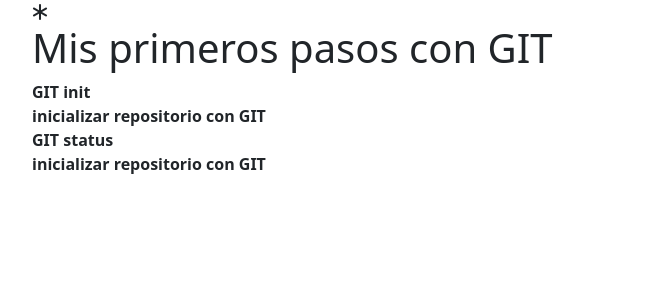
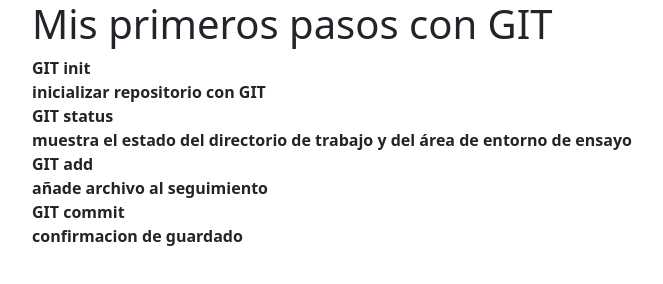
Before and after one commit to JRPT82/cheetsheet-git, a plain HTML site: page index.html in a window 1280 px wide. Shown: the whole page, without its empty margins (50-713 px from the left). Drawn offline with nearby package versions, Linux system fonts and the light colour scheme.

Commit message:
segundo commit

```diff
--- a/index.html
+++ b/index.html
@@ -10,13 +10,16 @@
 </head>
 <body>
     <div class="container">
-        <i class="bi bi-asterisk"></i>
     <h1>Mis primeros pasos con GIT</h1>
     <dl>
         <dt>GIT init</dt>
         <dt>inicializar repositorio con GIT</dt>
         <dt>GIT status</dt>
-        <dt>inicializar repositorio con GIT</dt>
+        <dt>muestra el estado del directorio de trabajo y del área de entorno de ensayo</dt>
+        <dt>GIT add</dt>
+        <dt>añade archivo al seguimiento</dt>
+        <dt>GIT commit</dt>
+        <dt>confirmacion de guardado</dt>
     </dl>
 
     </div>
--- /dev/null
+++ b/style.css
@@ -0,0 +1,5 @@
+*{
+    margin: 0;
+    padding: 0;
+    box-sizing: 0;
+}
```
